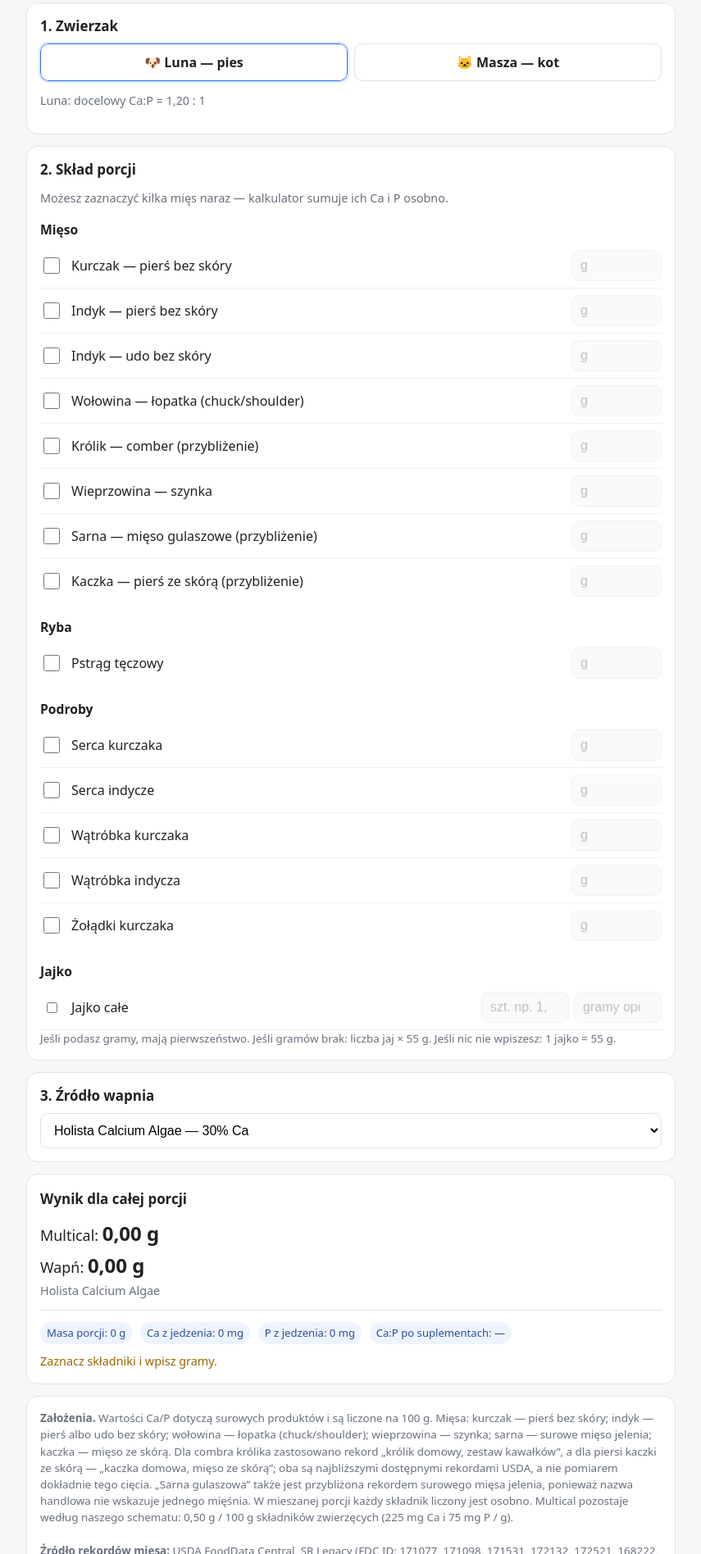
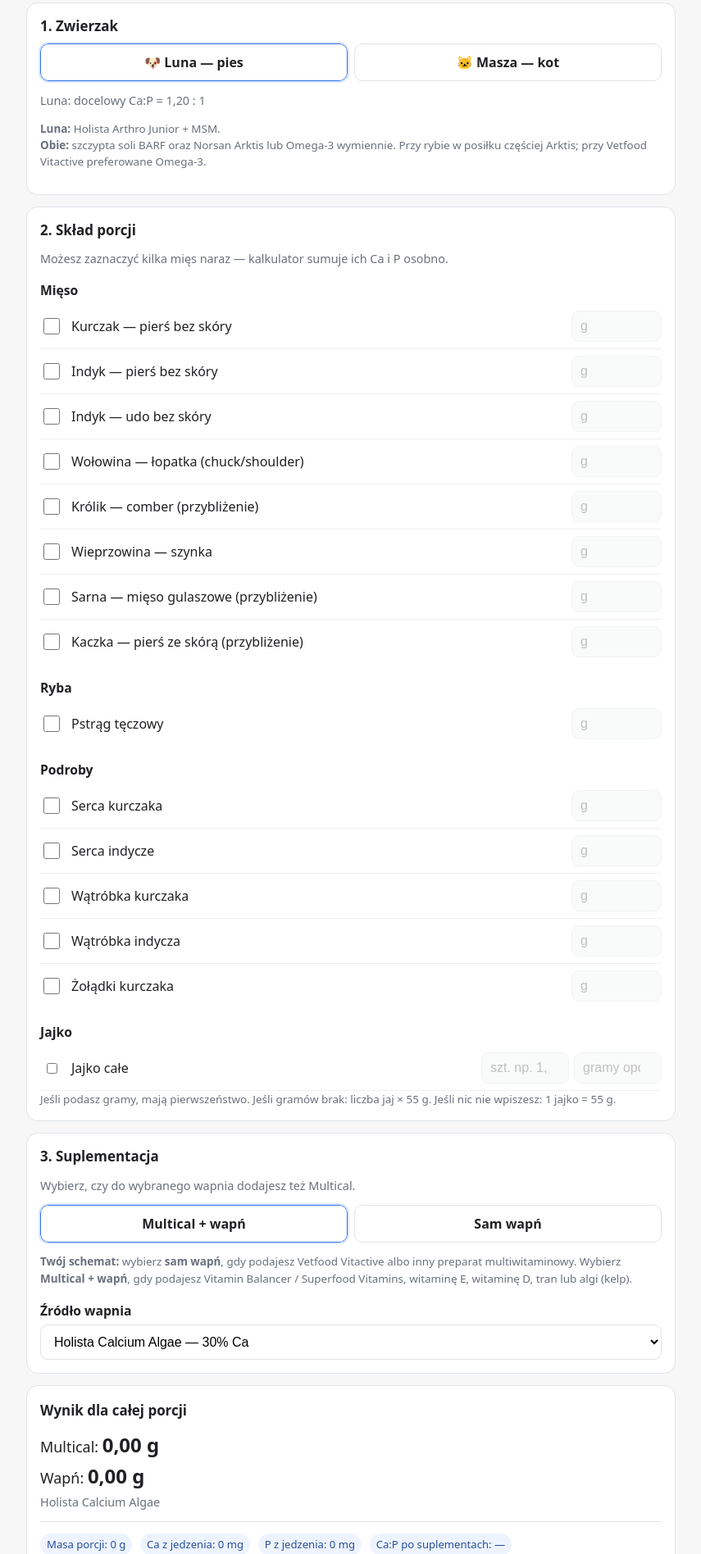
Before and after one commit to middledream/bacf-calc, a plain HTML site: page index.html in a window 1280 px wide. Shown: the part 67-1963 px from the top of the page at 82% size, without its empty margins (212-1067 px from the left). Drawn offline with Linux system fonts and the light colour scheme.

Commit message:
Update supplements

```diff
--- a/index.html
+++ b/index.html
@@ -39,6 +39,7 @@
       <label><input type="radio" name="animal" value="cat">🐱 Masza — kot</label>
     </div>
     <p id="ratioInfo" class="muted"></p>
+    <p id="animalSupplements" class="small"></p>
   </section>
 
   <section class="card">
@@ -61,7 +62,14 @@
   </section>
 
   <section class="card">
-    <h2>3. Źródło wapnia</h2>
+    <h2>3. Suplementacja</h2>
+    <p class="muted">Wybierz, czy do wybranego wapnia dodajesz też Multical.</p>
+    <div class="seg" id="supplementMode">
+      <label><input type="radio" name="supplementMode" value="withMultical" checked>Multical + wapń</label>
+      <label><input type="radio" name="supplementMode" value="calciumOnly">Sam wapń</label>
+    </div>
+    <p class="small"><strong>Twój schemat:</strong> wybierz <strong>sam wapń</strong>, gdy podajesz Vetfood Vitactive albo inny preparat multiwitaminowy. Wybierz <strong>Multical + wapń</strong>, gdy podajesz Vitamin Balancer / Superfood Vitamins, witaminę E, witaminę D, tran lub algi (kelp).</p>
+    <h3>Źródło wapnia</h3>
     <select id="calciumSource">
       <option value="algae">Holista Calcium Algae — 30% Ca</option>
       <option value="citrate">Holista Calcium Citrate — 22,7% Ca</option>
@@ -72,7 +80,7 @@
 
   <section class="card result">
     <h2>Wynik dla całej porcji</h2>
-    <div>Multical: <span id="multicalResult" class="big">0,00 g</span></div>
+    <div id="multicalLine">Multical: <span id="multicalResult" class="big">0,00 g</span></div>
     <div>Wapń: <span id="calciumResult" class="big">0,00 g</span></div>
     <div id="sourceName" class="muted"></div>
     <div class="summary" id="ingredientSummary"></div>
@@ -148,6 +156,7 @@ makeRows("meat","meatRows"); makeRows("fish","fishRows"); makeRows("organ","orga
 
 function fmt(n,d=2){return Number(n).toLocaleString("pl-PL",{minimumFractionDigits:d,maximumFractionDigits:d});}
 function getAnimal(){return document.querySelector('input[name="animal"]:checked').value;}
+function usesMultical(){return document.querySelector('input[name="supplementMode"]:checked').value==="withMultical";}
 function eggWeight(){
   if(!document.getElementById("eggCheck").checked) return 0;
   const grams=Number(document.getElementById("eggGrams").value);
@@ -171,7 +180,7 @@ function calculate(){
     parts.push(`${ing.name}: ${fmt(grams,0)} g`);
   });
 
-  const multicalGrams=totalWeight*MULTICAL.dosePer100gFood/100;
+  const multicalGrams=usesMultical()?totalWeight*MULTICAL.dosePer100gFood/100:0;
   const ca0=foodCa+multicalGrams*MULTICAL.caMgPerGram;
   const p0=foodP+multicalGrams*MULTICAL.pMgPerGram;
   const numerator=target.ratio*p0-ca0;
@@ -184,6 +193,7 @@ function calculate(){
   const finalRatio=finalP>0?finalCa/finalP:0;
 
   document.getElementById("multicalResult").textContent=`${fmt(multicalGrams)} g`;
+  document.getElementById("multicalLine").style.display=usesMultical()?"block":"none";
   document.getElementById("calciumResult").textContent=`${fmt(calciumGrams)} g`;
   document.getElementById("sourceName").textContent=calciumSource.name;
   document.getElementById("totalWeight").textContent=fmt(totalWeight,0);
@@ -191,6 +201,10 @@ function calculate(){
   document.getElementById("foodP").textContent=fmt(foodP,0);
   document.getElementById("finalRatio").textContent=totalWeight>0?`${fmt(finalRatio)} : 1`:"—";
   document.getElementById("ratioInfo").textContent=`${target.name}: docelowy Ca:P = ${fmt(target.ratio)} : 1`;
+  document.getElementById("animalSupplements").innerHTML=getAnimal()==="dog"
+    ?"<strong>Luna:</strong> Holista Arthro Junior + MSM."
+    :"<strong>Masza:</strong> małża nowozelandzka + MSM. <strong>Do czasu wyników badań: bez kelpu.</strong>";
+  document.getElementById("animalSupplements").innerHTML+=`<br><strong>Obie:</strong> szczypta soli BARF oraz Norsan Arktis lub Omega-3 wymiennie. Przy rybie w posiłku częściej Arktis; przy Vetfood Vitactive preferowane Omega-3.`;
   document.getElementById("ingredientSummary").textContent=parts.length?`Porcja: ${parts.join(" + ")}`:"";
   document.getElementById("warning").textContent=totalWeight===0?"Zaznacz składniki i wpisz gramy.":(numerator<=0?"Pokarm + Multical osiąga lub przekracza docelowy Ca:P; dodatkowy wapń = 0 g.":"");
 }
@@ -210,7 +224,7 @@ document.querySelectorAll(".ingredient-check").forEach(check=>{
   });
 });
 document.querySelectorAll(".grams,.eggCount").forEach(x=>x.addEventListener("input",calculate));
-document.querySelectorAll('input[name="animal"]').forEach(x=>x.addEventListener("change",calculate));
+document.querySelectorAll('input[name="animal"],input[name="supplementMode"]').forEach(x=>x.addEventListener("change",calculate));
 document.getElementById("calciumSource").addEventListener("change",calculate);
 calculate();
 </script>
```
